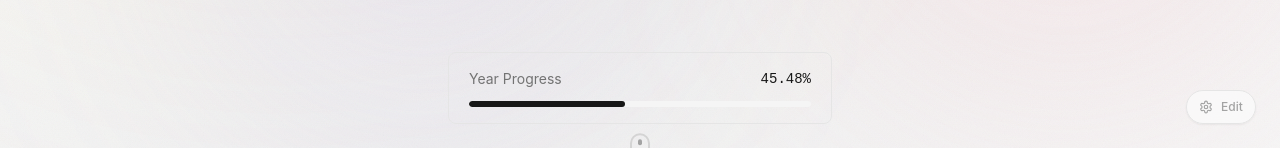
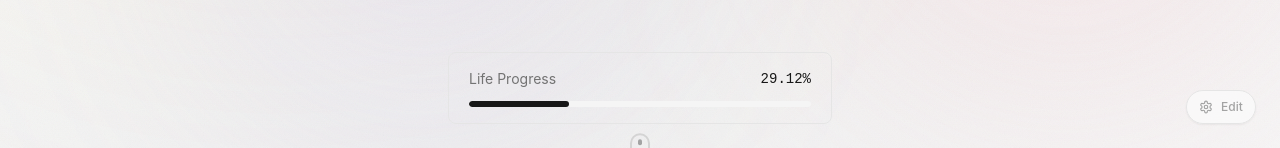
Before and after one commit to veragale/my-life-os, a Next.js app: page / in a window 1280 px wide. Shown: the part 652-800 px from the top of the page. Built offline with nearby package versions, Linux system fonts and the light colour scheme.

Commit message:
site update

```diff
--- a/src/components/HeroSection.tsx
+++ b/src/components/HeroSection.tsx
@@ -24,6 +24,13 @@ export default function HeroSection({
   daysOnEarth,
   yearProgress,
 }: HeroSectionProps) {
+
+  // ── 人生进度算法计算 ─────────────────────────────────
+  const birthDate = new Date('2003-02-28').getTime();
+  const lifeExpectancy = 80 * 365.25 * 24 * 60 * 60 * 1000; // 假设 80 年的宇宙旅程
+  const now = new Date().getTime();
+  const lifeProgress = (((now - birthDate) / lifeExpectancy) * 100).toFixed(2);
+
   return (
     <section className="relative min-h-screen flex flex-col items-center justify-center px-6 overflow-hidden">
       {/* ── 1. 品牌标签 ──────────────────────────── */}
@@ -100,7 +107,7 @@ export default function HeroSection({
         记录来路，标注此刻，想象去处。
       </motion.p>
 
-      {/* ── 5. 年度进度条 ─────────────────────────── */}
+      {/* ── 5. 人生进度条 ─────────────────────────── */}
       <motion.div
         className="w-full max-w-sm mx-auto mt-12"
         initial={{ opacity: 0, y: 16 }}
@@ -109,15 +116,18 @@ export default function HeroSection({
       >
         <div className="border border-ink-200 dark:border-ink-800 rounded-lg px-5 py-4 space-y-3">
           <div className="flex items-center justify-between text-sm">
-            <span className="text-ink-500 dark:text-ink-400">Year Progress</span>
+            {/* 标签已改成 Life Progress */}
+            <span className="text-ink-500 dark:text-ink-400">Life Progress</span>
             <span className="font-mono tabular-nums font-medium">
-              {yearProgress}%
+              {/* 数字替换为动态计算的人生进度 */}
+              {lifeProgress}%
             </span>
           </div>
           <div className="w-full h-1.5 bg-ink-100 dark:bg-ink-800 rounded-full overflow-hidden">
+            {/* 进度条宽度也同步替换 */}
             <div
               className="h-full bg-ink-900 dark:bg-ink-100 rounded-full animate-bar-fill"
-              style={{ "--bar-width": `${yearProgress}%` } as React.CSSProperties}
+              style={{ "--bar-width": `${lifeProgress}%` } as React.CSSProperties}
             />
           </div>
         </div>
```
